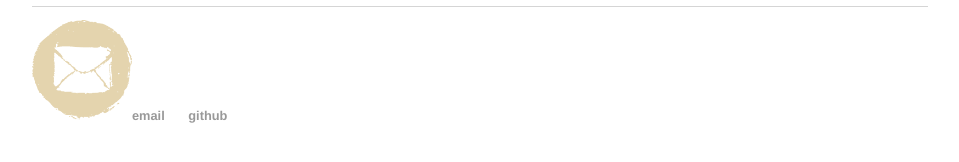
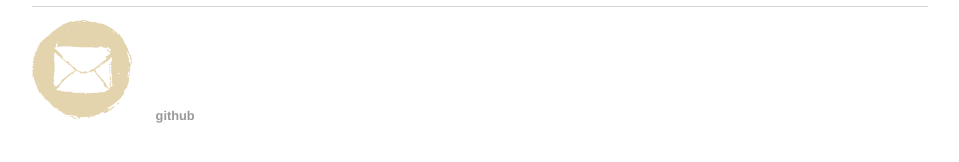
Before and after one commit to alexisbcook/old_alexisbcook.github.io, a Jekyll site: the page index.html, which Jekyll copies as it is, in a window 1280 px wide. Shown: the part 249-411 px from the top of the page, without its empty margins (160-1119 px from the left). Built offline with Jekyll 4.4.1, drawn with Linux system fonts in a browser that asks for light colours.

Commit message:
Update index.html

```diff
--- a/index.html
+++ b/index.html
@@ -23,7 +23,7 @@
 		</div><!-- /.container -->
 		<footer>
     		<ul>
-        		<li><a href="mailto:alexis.cook@gmail.com"><img border="0" alt="email" src="/icons/email.png" width="100" height="100">email</a></li>
+        		<li><a href="mailto:alexis.cook@gmail.com"><img border="0" alt="email" src="/icons/email.png" width="100" height="100"></a></li>
         		<li><a href="https://github.com/alexisbcook">github</a></li>
 			</ul>
 		</footer>
```
